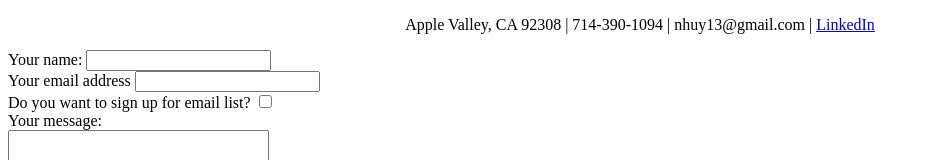
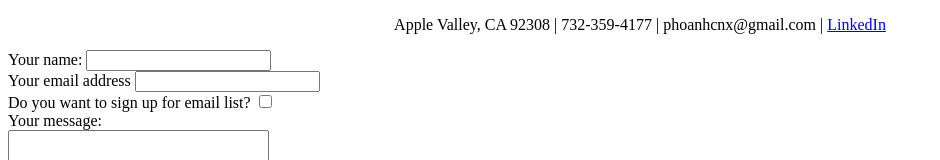
Before and after one commit to nhuy13/cv, a plain HTML site: page contact.html in a window 1280 px wide. Shown: the top 160 px of the page, without its empty margins (0-940 px from the left). Drawn offline with Linux system fonts and the light colour scheme.

Commit message:
Update contact.html

```diff
--- a/contact.html
+++ b/contact.html
@@ -8,7 +8,7 @@
 
 <body>
   <center>
-    <p>Apple Valley, CA 92308 | 714-390-1094 | nhuy13@gmail.com | <a href="https://www.linkedin.com/in/huy-nguyen-4262686/">LinkedIn</a></p>
+    <p>Apple Valley, CA 92308 | 732-359-4177 | phoanhcnx@gmail.com | <a href="https://www.linkedin.com/in/huy-nguyen-4262686/">LinkedIn</a></p>
   </center>
   <form " action=" mailto:nhuy13@gmail.com" method="post" enctype="text/plain">
     <label>Your name:</label>
```
